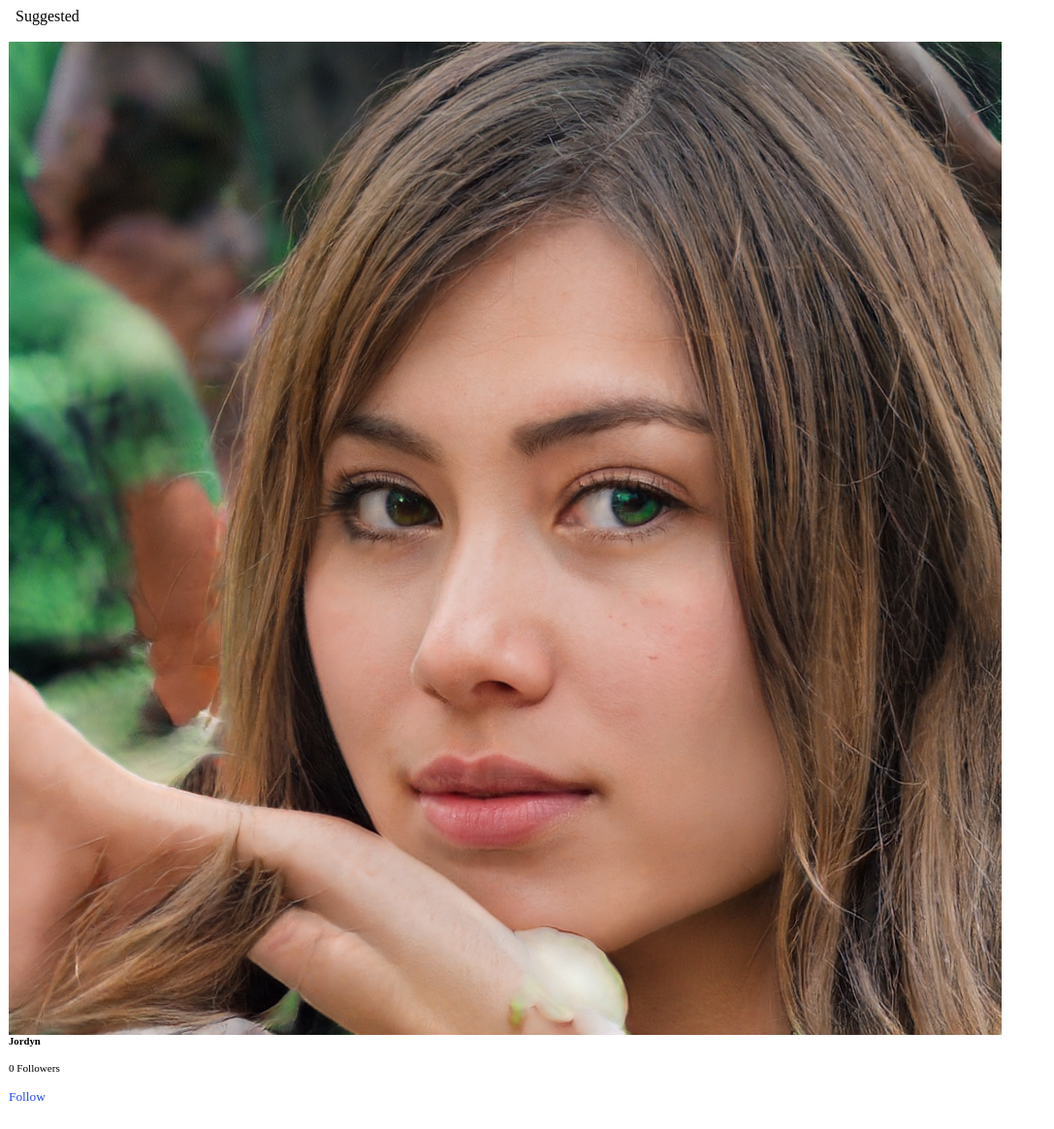
After one commit to gregrell/Django2ndProject, a Django app: a page that uses EcomBuddy/postitApp/templates/postitApp/suggested_following.html in a window 1280 px wide. The commit adds this page. Shown: the whole page at 97% size, without its empty margins (0-1087 px from the left). Run offline with Django 4.2, Linux system fonts and the light colour scheme; a user stored in the database is signed in; data comes from the database, SQL or seed files in the repository; both versions use the stored data as it was after the commit; parts of the project's set-up code (start-up, migrations or seed data) failed here and were passed over; some libraries are stand-ins or nearby versions.

Commit message:
adjusted suggested users

```diff
--- a/EcomBuddy/Static/styles/style.css
+++ b/EcomBuddy/Static/styles/style.css
@@ -1,6 +1,11 @@
 p{font-size: 0.9rem;}
 a{ color: inherit; }
 
+
+.slowswap {
+    opacity: 0.2;
+    transition: opacity 3s;
+}
 
 .avatar {
   position: relative;
--- /dev/null
+++ b/EcomBuddy/postitApp/templates/postitApp/HTMX/Partials/suggested_user.html
@@ -0,0 +1,46 @@
+{% load static %}
+
+<div id="unfollowed_user" class="row">
+    <div class="col-sm-2">
+        <div class="avatar avatar--small active">
+            <a href="#" tabindex="0" role="button" data-bs-toggle="popover" data-bs-trigger="focus"
+               title="" data-bs-content="Learn Javascript."
+               data-bs-original-title="Dismissible popover">
+                <img src="{{u.avatar.url}}"/>
+            </a>
+        </div>
+    </div>
+
+    <div class="col-sm-4">
+        <h6 class="red" style="padding: 0px; margin: 0px">{{u.username}}</h6>
+
+
+        <!--
+        Get the number of followers for the unfollowed users. This requires a custom made query as described below
+
+        Dot lookups can be summarized like this: when the template system encounters a dot in a variable name, it tries the following lookups, in this order:
+
+        Dictionary lookup (e.g., foo["bar"])
+        Attribute lookup (e.g., foo.bar)
+        Method call (e.g., foo.bar())
+        List-index lookup (e.g., foo[2])
+        The system uses the first lookup type that works. It’s short-circuit logic.
+        -->
+        <!--This logic is contained in the view as get_item()-->
+        <p><small><small>{{ fq|get_item:u.username|length }} Followers</small></small></p>
+
+    </div>
+    <div class="col-sm-1">
+        <a href="#"
+           hx-get="{%url 'follow-and-get-new-suggested-user' u.id %}"
+           hx-trigger="click"
+           hx-target="#unfollowed_user"
+           hx-swap="innerHTML settle:0.5s"
+           style="color:#2349fa; text-decoration: none"><p><small>Follow</small></p></a>
+    </div>
+</div>
+
+
+
+<!--Call the popup script that is canned with bootstrap-->
+<script src="{% static 'js/popover.js' %}"></script>
--- a/EcomBuddy/postitApp/templates/postitApp/HTMX/htmx_play.html
+++ b/EcomBuddy/postitApp/templates/postitApp/HTMX/htmx_play.html
@@ -75,7 +75,7 @@
             </div>
 
             <h5>Suggested Users</h5>
-            <div hx-get="{%url 'suggested-users' %}"
+            <div hx-get="{%url 'suggested-users' 1 %}"
                  hx-trigger="load"
                  ></div>
         </div>
--- a/EcomBuddy/postitApp/templates/postitApp/suggested_following.html
+++ b/EcomBuddy/postitApp/templates/postitApp/suggested_following.html
@@ -1,50 +1,17 @@
 {% load static %}
+
+
 
 <body>
 <div class="container-fluid" style="padding-left: 8px;">
     <p>Suggested</p>
 </div>
+
 {% for u in not_following%}
 
-<div class="container-sm" style="padding: 1px">
-    <div class="row">
-        <div class="col-sm-2">
-            <div class="avatar avatar--small active">
-                <a href="#" tabindex="0" role="button" data-bs-toggle="popover" data-bs-trigger="focus"
-                   title="" data-bs-content="Learn Javascript."
-                   data-bs-original-title="Dismissible popover">
-                    <img src="{{u.avatar.url}}"/>
-                </a>
-            </div>
-        </div>
-
-        <div class="col-sm-4">
-            <h6 style="padding: 0px; margin: 0px">{{u.username}}</h6>
-
-
-            <!--
-            Get the number of followers for the unfollowed users. This requires a custom made query as described below
-
-            Dot lookups can be summarized like this: when the template system encounters a dot in a variable name, it tries the following lookups, in this order:
-
-            Dictionary lookup (e.g., foo["bar"])
-            Attribute lookup (e.g., foo.bar)
-            Method call (e.g., foo.bar())
-            List-index lookup (e.g., foo[2])
-            The system uses the first lookup type that works. It’s short-circuit logic.
-            -->
-            <!--This logic is contained in the view as get_item()-->
-            <p><small><small>{{ fq|get_item:u.username|length }} Followers</small></small></p>
-
-        </div>
-        <div class="col-sm-1">
-            <a href="{% url 'follow-user' u.id %}" style="color:#2349fa; text-decoration: none"><p><small>Follow</small></p></a>
-        </div>
-    </div>
+<div id="unfollowed_list" class="container-sm" style="padding: 1px">
+    {% include 'postitApp/HTMX/Partials/suggested_user.html' %}
 </div>
 {% endfor %}
 
-<!--Call the popup script that is canned with bootstrap-->
-<script src="{% static 'js/popover.js' %}"></script>
-
 </body>
--- a/EcomBuddy/postitApp/urls.py
+++ b/EcomBuddy/postitApp/urls.py
@@ -32,7 +32,9 @@ htmxpatterns = [
     path('dogsNotPreferredList/', views.dogsNotPreferredList, name='dogs-notpreferred-list'),
     path('addDog <str:pk>/', views.addDog, name='add-dog'),
     path('deletealldogs/', views.deleteAllDogs, name='delete-all-dogs'),
-    path('suggestedusers/', views.suggestedUsers, name='suggested-users')
+    path('suggestedusers <int:number_results>/', views.suggestedUsers, name='suggested-users'),
+    path('followandgetnewsuggesteduser <str:pk>/', views.followAndGetNewSuggestedUser,
+         name='follow-and-get-new-suggested-user')
 
 ]
 
--- a/EcomBuddy/postitApp/views.py
+++ b/EcomBuddy/postitApp/views.py
@@ -89,17 +89,21 @@ def queryUserPostFeed(request):
     return posts
 
 
-def generateNotFollowingList(request):
+def generateNotFollowingList(request, number_results):
     """ Generate a random set of people that are not followed for the suggested users to follow
            do this by getting all users as list, then getting all followed users, convert them to a set
            then do set subtraction operation, convert the result to a list, and use random to pick 5 from that list
            if the set size is less than 10 users, this is handled by sample_size one line conditional"""
+    if not number_results:
+        number_results = 5
+
     all_user_id_list = list(CustomUser.objects.all().values_list('id', flat=True))
     followed_user_id_list = list(UserFollowing.objects.filter(user=request.user).values_list('following',
                                                                                              flat=True))
     all_user_not_followed_id_set = set(all_user_id_list) - set(followed_user_id_list)
     all_user_not_followed_id_list = list(all_user_not_followed_id_set)
-    sample_size = len(all_user_not_followed_id_list) if len(all_user_not_followed_id_list) < 5 else 5
+    sample_size = len(all_user_not_followed_id_list) if len(
+        all_user_not_followed_id_list) < number_results else number_results
     suggested_unfollowed_users_list = random.sample(all_user_not_followed_id_list, sample_size)
 
     context_dict = {}
@@ -133,7 +137,7 @@ class indexView(LoginRequiredMixin, ListView):
         the super class get_context_data to get the 'user_posts' context as queried above in get_queryset
         this is returned as a dict. Then add additional items as needed to the dict before returning it"""
         cd = super(indexView, self).get_context_data(**kwargs)
-        not_following = generateNotFollowingList(self.request)
+        not_following = generateNotFollowingList(self.request, 5)
         cd['not_following'] = not_following.get('not_following')
         cd['fq'] = not_following.get('fq')  # add the feature query dictionary to the context data dictionary
         """ Get the likes and comments for each post. Place this in context data. """
@@ -290,7 +294,7 @@ def followUser(request, pk):
         relationship = UserFollowing(user=requesting_user, following=followed_user)
         relationship.save()
 
-    return redirect('index')
+    return HttpResponse('')
 
 
 """ This method called if the user performs a like on a post. Check to see if like exists,
@@ -406,9 +410,21 @@ def deleteAllDogs(request):
     return response
 
 
-def suggestedUsers(request):
-    context = generateNotFollowingList(request)
+def suggestedUsers(request, number_results):
+    context = generateNotFollowingList(request, number_results=number_results)
+
     return render(request, 'postitApp/suggested_following.html', context)
 
 
+def followAndGetNewSuggestedUser(request, pk):
+    context = generateNotFollowingList(request, number_results=1)
+    print(context)
+
+    single_user = {}
+    single_user['u'] = context.pop('not_following').first()
+    single_user['fq'] = context.pop('fq')
+    print(single_user)
+    return render(request, 'postitApp/HTMX/Partials/suggested_user.html', single_user)
+
+
 """ ***************************** """
```
Also changed, not shown: EcomBuddy/Static/images/user_10/Random_Woman_36.jpeg (added), EcomBuddy/Static/images/user_14/Random_Woman_36.jpeg (added), EcomBuddy/Static/images/user_None/Random_Woman_30.jpeg (added), EcomBuddy/Static/images/user_None/Random_Woman_32.jpeg (added), EcomBuddy/Static/images/user_None/Random_Woman_44.jpeg (added), EcomBuddy/Static/images/user_None/Random_Woman_44_wyp2ezx.jpeg (added), EcomBuddy/Static/images/user_None/Random_woman_5_uaTZHY7.jpeg (added), EcomBuddy/db.sqlite3.
